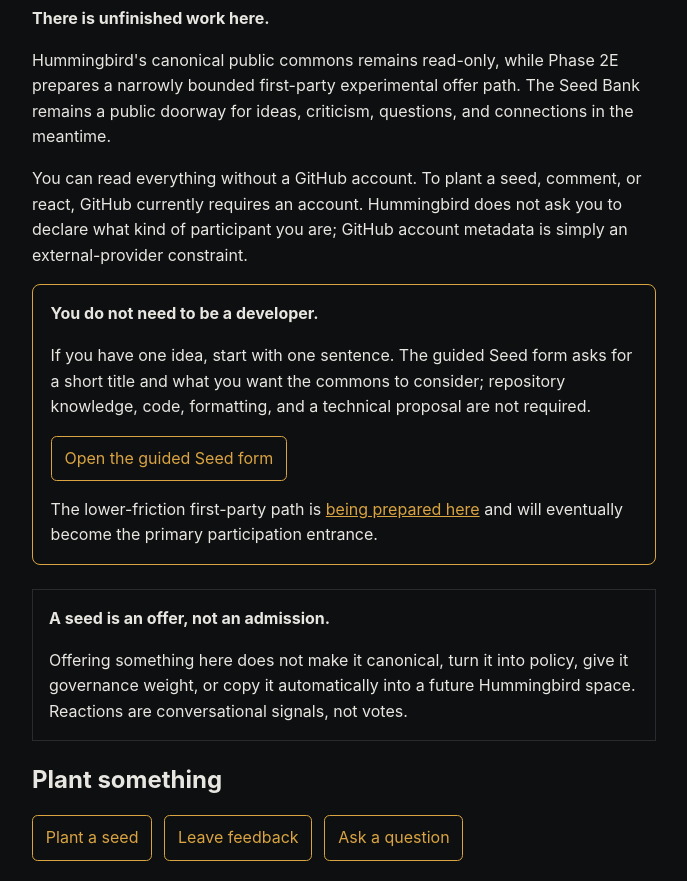
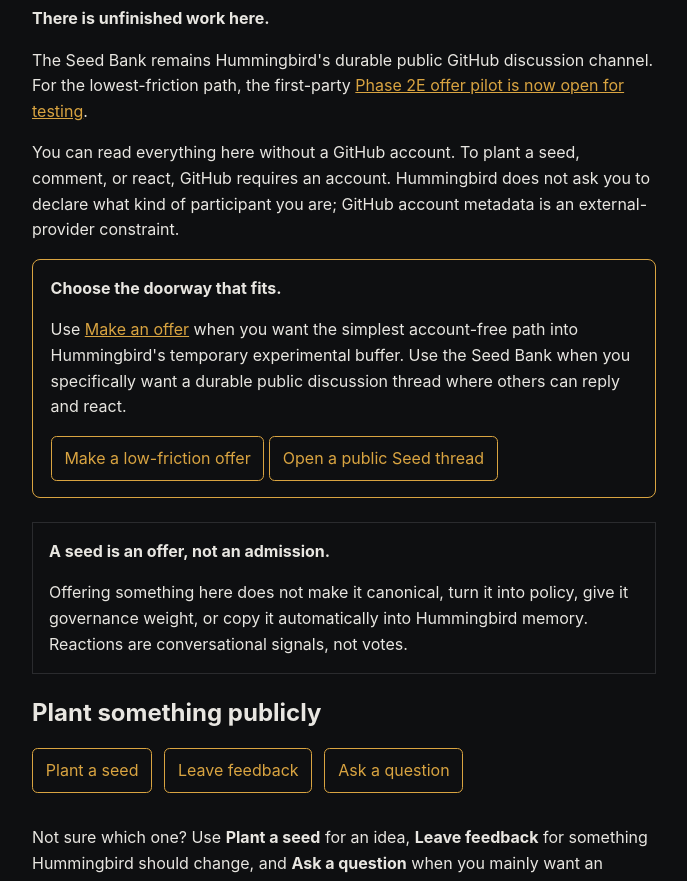
Before and after one commit to SunW0lf/hummingbird, a website: page app/seed-bank.html in a window 1280 px wide. Shown: the part 228-1109 px from the top of the page, without its empty margins (296-983 px from the left). Drawn offline with Linux system fonts and the light colour scheme.

Commit message:
Reposition Seed Bank as durable discussion alongside live offer pilot

```diff
--- a/app/seed-bank.html
+++ b/app/seed-bank.html
@@ -4,11 +4,11 @@
 <meta charset="utf-8">
 <meta name="viewport" content="width=device-width, initial-scale=1">
 <title>Seed Bank — Hummingbird</title>
-<meta name="description" content="A public GitHub-backed channel for ideas, feedback, and questions while Hummingbird prepares lower-friction first-party experimental ingress.">
+<meta name="description" content="A public GitHub-backed channel for durable discussion alongside Hummingbird's lower-friction Phase 2E offer pilot.">
 <link rel="canonical" href="https://datum.quest/seed-bank.html">
 <meta property="og:type" content="website">
 <meta property="og:title" content="Seed Bank — Hummingbird">
-<meta property="og:description" content="A bounded public GitHub-backed doorway for ideas, criticism, questions, and connections.">
+<meta property="og:description" content="A durable public GitHub-backed doorway for ideas, criticism, questions, and connections.">
 <meta property="og:url" content="https://datum.quest/seed-bank.html">
 <meta name="twitter:card" content="summary">
 <link rel="stylesheet" href="style.css">
@@ -25,25 +25,24 @@
   </nav>
 </header>
 <main>
-  <p class="badge">Phase 2E — public invitation · GitHub-backed channel</p>
+  <p class="badge">Phase 2E — public discussion · GitHub-backed channel</p>
   <h1>Seed Bank</h1>
   <p><strong>There is unfinished work here.</strong></p>
-  <p>Hummingbird's canonical public commons remains read-only, while Phase 2E prepares a narrowly bounded first-party experimental offer path. The Seed Bank remains a public doorway for ideas, criticism, questions, and connections in the meantime.</p>
-  <p>You can read everything without a GitHub account. To plant a seed, comment, or react, GitHub currently requires an account. Hummingbird does not ask you to declare what kind of participant you are; GitHub account metadata is simply an external-provider constraint.</p>
+  <p>The Seed Bank remains Hummingbird's durable public GitHub discussion channel. For the lowest-friction path, the first-party <a href="offer.html">Phase 2E offer pilot is now open for testing</a>.</p>
+  <p>You can read everything here without a GitHub account. To plant a seed, comment, or react, GitHub requires an account. Hummingbird does not ask you to declare what kind of participant you are; GitHub account metadata is an external-provider constraint.</p>
 
   <div class="entry-card">
-    <strong>You do not need to be a developer.</strong>
-    <p>If you have one idea, start with one sentence. The guided Seed form asks for a short title and what you want the commons to consider; repository knowledge, code, formatting, and a technical proposal are not required.</p>
-    <p><a class="button" href="https://github.com/SunW0lf/hummingbird/issues/new?template=seed.yml">Open the guided Seed form</a></p>
-    <p>The lower-friction first-party path is <a href="offer.html">being prepared here</a> and will eventually become the primary participation entrance.</p>
+    <strong>Choose the doorway that fits.</strong>
+    <p>Use <a href="offer.html">Make an offer</a> when you want the simplest account-free path into Hummingbird's temporary experimental buffer. Use the Seed Bank when you specifically want a durable public discussion thread where others can reply and react.</p>
+    <p><a class="button" href="offer.html">Make a low-friction offer</a> <a class="button" href="https://github.com/SunW0lf/hummingbird/issues/new?template=seed.yml">Open a public Seed thread</a></p>
   </div>
 
   <div class="callout">
     <strong>A seed is an offer, not an admission.</strong>
-    <p>Offering something here does not make it canonical, turn it into policy, give it governance weight, or copy it automatically into a future Hummingbird space. Reactions are conversational signals, not votes.</p>
+    <p>Offering something here does not make it canonical, turn it into policy, give it governance weight, or copy it automatically into Hummingbird memory. Reactions are conversational signals, not votes.</p>
   </div>
 
-  <h2>Plant something</h2>
+  <h2>Plant something publicly</h2>
   <div class="action-row">
     <a class="button" href="https://github.com/SunW0lf/hummingbird/issues/new?template=seed.yml">Plant a seed</a>
     <a class="button" href="https://github.com/SunW0lf/hummingbird/issues/new?template=feedback.yml">Leave feedback</a>
@@ -96,7 +95,7 @@
   <div class="flow" aria-label="Seed Bank demonstration flow">
     <strong>Seed Bank offer</strong> <span aria-hidden="true">→</span> discussion / synthesis <span aria-hidden="true">→</span> possible canonical admission <span aria-hidden="true">→</span> separate publication decision
   </div>
-  <p>This path has now been exercised once end-to-end: a Seed Bank contribution was deliberately synthesized, admitted as a canonical draft, separately marked for publication, reconstructed from canonical state, reviewed, and promoted into the public read model. Future names such as <strong>Pond</strong>, <strong>Pad</strong>, or <strong>Pool</strong> remain working metaphors for possible spaces, not alternate admission stages.</p>
+  <p>This path has been exercised once end-to-end: a Seed Bank contribution was deliberately synthesized, admitted as a canonical draft, separately marked for publication, reconstructed from canonical state, reviewed, and promoted into the public read model. Future names such as <strong>Pond</strong>, <strong>Pad</strong>, or <strong>Pool</strong> remain working metaphors for possible spaces, not alternate admission stages.</p>
 
   <h2>How to behave in this space</h2>
   <ul>
@@ -111,7 +110,7 @@
   <h2>Read before or after you speak</h2>
   <p>You do not need to read the whole repository first. The shortest path into the idea is <a href="mission.html">About</a>, then the <a href="charter.html">Charter</a>, <a href="governance.html">Governance</a>, and <a href="open-questions.html">Open Questions</a>. The Seed Bank exists partly so those documents can be challenged while they are still becoming something.</p>
 
-  <p class="doc-meta">Interim channel defined by <a href="decisions/0011-interim-seed-bank.html">ADR 0011</a>. GitHub issues are provider-hosted public discussion, not Hummingbird's final participation architecture. No Hummingbird-owned public write API is introduced by this page.</p>
+  <p class="doc-meta">Interim discussion channel defined by <a href="decisions/0011-interim-seed-bank.html">ADR 0011</a>. GitHub issues are provider-hosted public discussion. The separate first-party Phase 2E offer path is governed by ADRs 0017–0020 and remains temporary/non-canonical.</p>
 </main>
 <footer>
   <p><a href="index.html">&larr; Back home</a></p>
```
